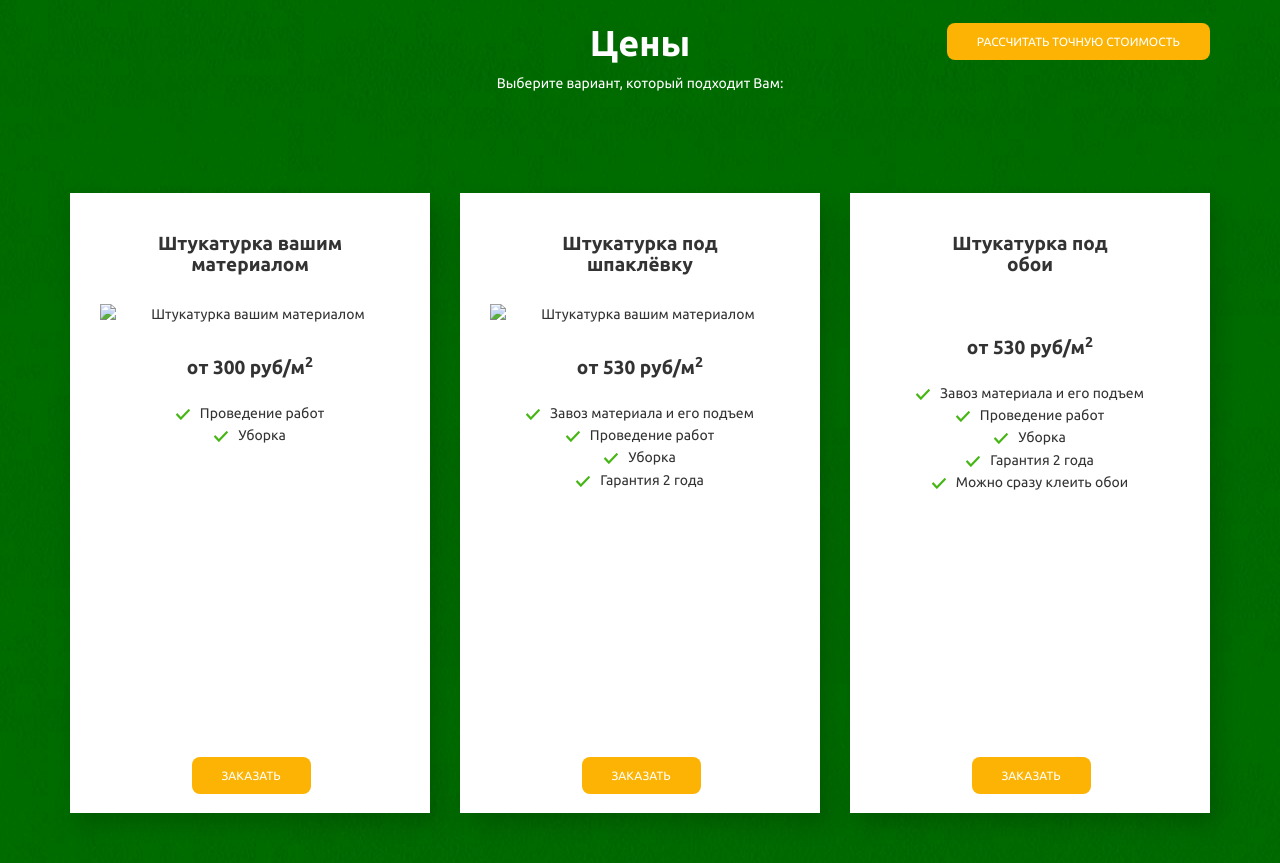
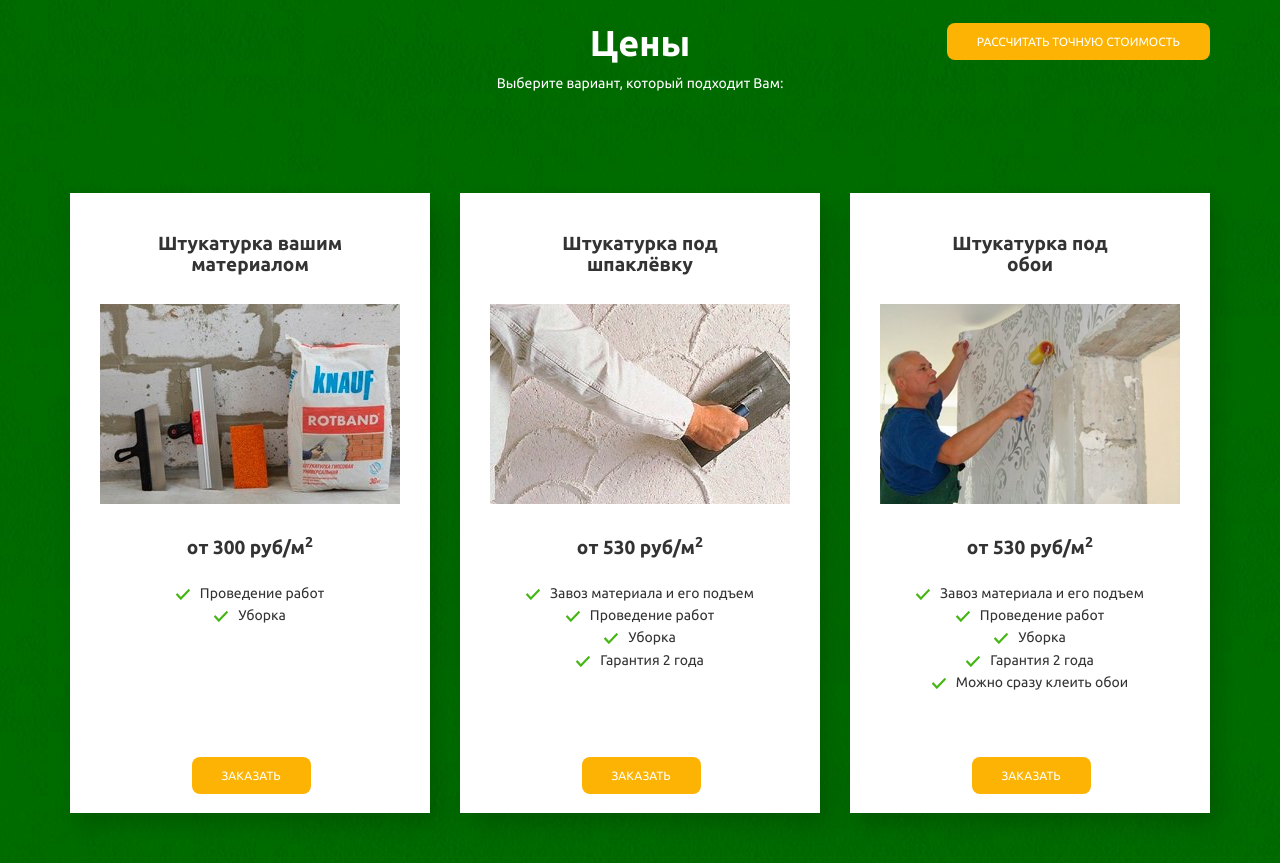
Before and after one commit to webRofl/plaster, a plain HTML site: page index.html in a window 1280 px wide. Shown: the part 1468-2331 px from the top of the page. Drawn offline with nearby package versions, Linux system fonts and the light colour scheme; files whose address does not match are found by name.

Commit message:
Add files via upload

```diff
--- a/index.html
+++ b/index.html
@@ -144,7 +144,7 @@
                 <div class="col-md-4 col-md-offset-0 col-sm-8 col-sm-offset-2">
                     <div class="price-block">
                         <h4>Штукатурка вашим материалом</h4>
-                        <img src="/practice-glo/img/1.jpg" alt="Штукатурка вашим материалом">
+                        <img src="img/1.jpg" alt="Штукатурка вашим материалом">
                         <span class="price-tag">от 300 руб/м<sup>2</sup></span>
                         <ul class="price-list">
                             <li>Проведение работ</li>
@@ -156,7 +156,7 @@
                 <div class="col-md-4 col-md-offset-0 col-sm-8 col-sm-offset-2">
                     <div class="price-block">
                         <h4>Штукатурка под <br> шпаклёвку</h4>
-                        <img src="/practice-glo/img/2.jpg" alt="Штукатурка вашим материалом">
+                        <img src="img/2.jpg" alt="Штукатурка вашим материалом">
                         <span class="price-tag">от 530 руб/м<sup>2</sup></span>
                         <ul class="price-list">
                             <li>Завоз материала и его подъем</li>
@@ -170,7 +170,7 @@
                 <div class="col-md-4 col-md-offset-0 col-sm-8 col-sm-offset-2">
                     <div class="price-block">
                         <h4>Штукатурка под <br> обои</h4>
-                        <img src="/practice-glo/img/3.jpg" alt="">
+                        <img src="img/3.jpg" alt="">
                         <span class="price-tag">от 530 руб/м<sup>2</sup></span>
                         <ul class="price-list">
                             <li>Завоз материала и его подъем</li>
```
